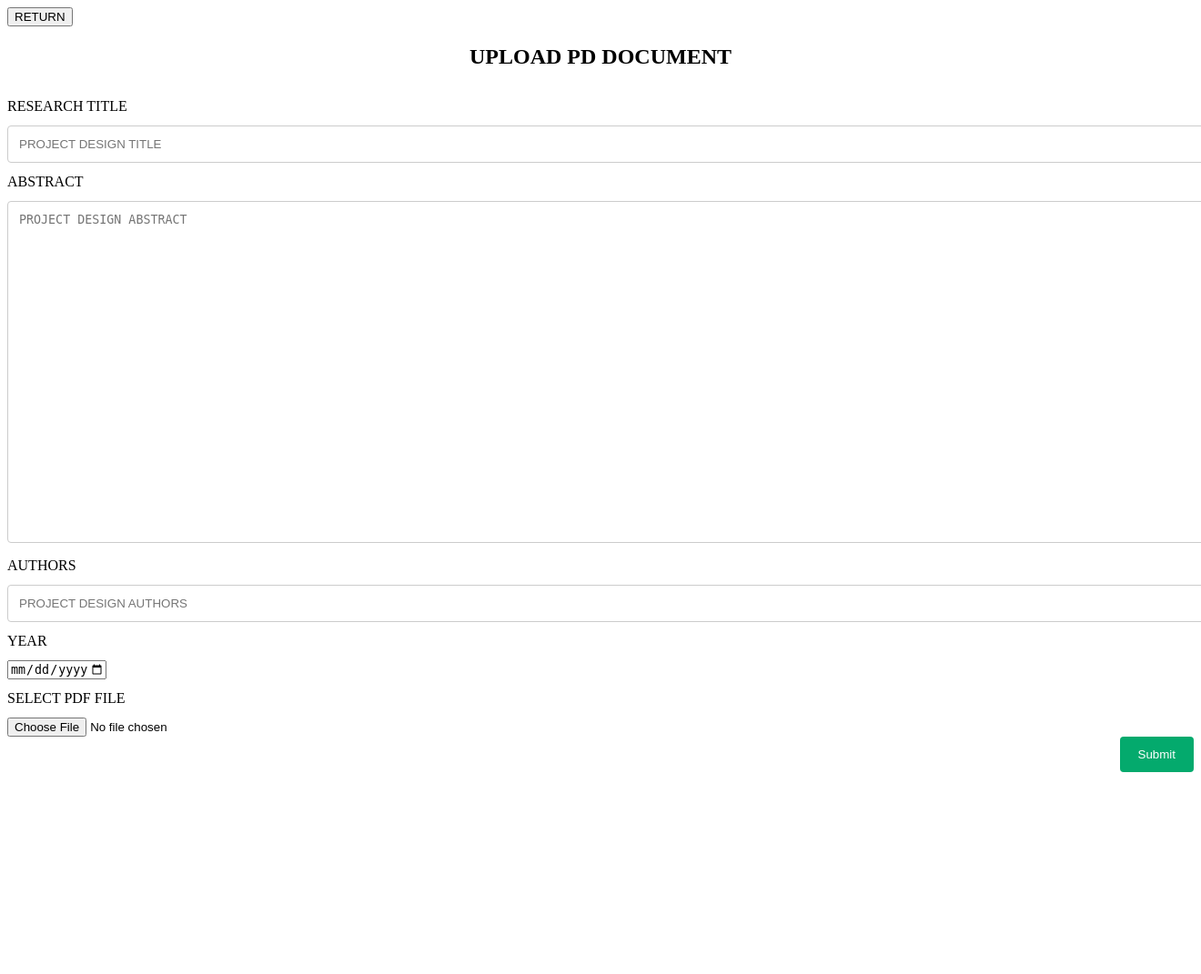
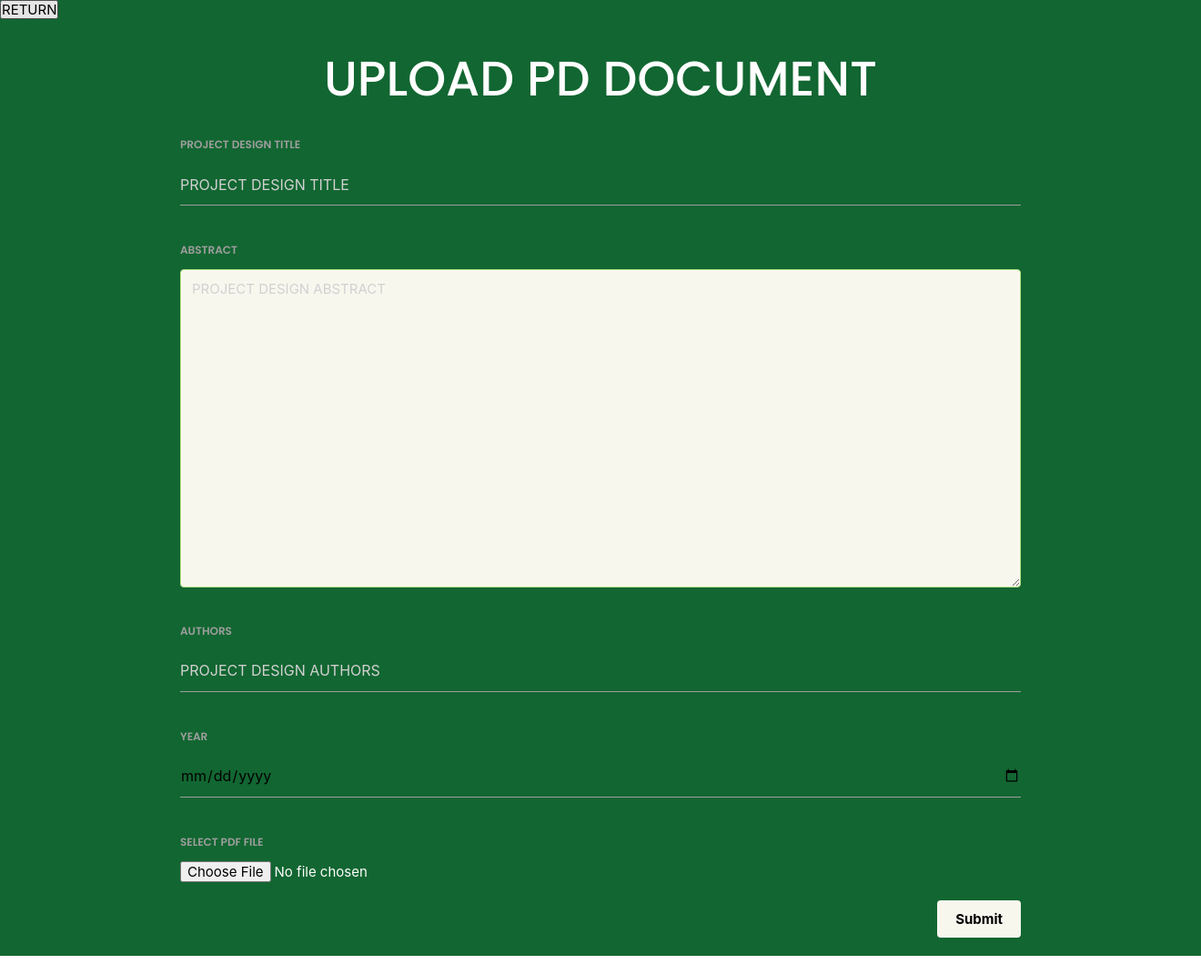
Before and after one commit to isaacsapelino/PDArchiver, a Django app: page /search/upload/ in a window 1320 px wide; the page is wider, and only the part inside the window is pictured. Shown: that part at 91% size. Before the commit the page ends 849 px from the top of that part, so only its background shows below. Run offline with Django 4.2, Linux system fonts and the light colour scheme; the visitor is signed in with stand-in values (Sample User, id 1); some web fonts are replaced.

Commit message:
Edited upload page

```diff
--- a/assets/css/main.css
+++ b/assets/css/main.css
@@ -6,7 +6,8 @@
 }
 
 .loginPage {
-    background-image: url("/static/img/loginBG.svg"), url("/static/img/greenbg.jpg");
+  background-image: url("/static/img/loginBG.svg"),
+    url("/static/img/greenbg.jpg");
   background-repeat: no-repeat, no-repeat;
   background-size: auto, cover;
   height: 100vh;
@@ -18,11 +19,10 @@
 
 .loginPageWrapperHeader {
   padding-left: 5em;
-
 }
 
 h4 {
-    font-family: 'Now', sans-serif !important;
+  font-family: "Now", sans-serif !important;
   font-weight: 700;
   font-size: 25pt;
   color: white;
@@ -33,7 +33,7 @@ h4 {
   flex-direction: row;
 }
 
-.loginPageImage{
+.loginPageImage {
   position: relative;
   width: 50em;
   padding-left: 8em;
@@ -43,7 +43,7 @@ h4 {
   width: 34em;
 }
 
-.loginPageScreen{
+.loginPageScreen {
   background-color: green;
 }
 
@@ -61,7 +61,7 @@ h4 {
   padding-top: 1em;
   padding-left: 2em;
   padding-right: 2em;
-    font-family: 'Now', sans-serif;
+  font-family: "Now", sans-serif;
   font-size: 13pt;
 }
 
@@ -83,7 +83,7 @@ h4 {
   align-items: center;
   justify-content: center;
   padding: 0.75em;
-    font-family: 'Now', sans-serif !important;
+  font-family: "Now", sans-serif !important;
   font-weight: 700;
   font-size: 14pt;
 }
@@ -97,7 +97,7 @@ h4 {
 }
 
 .loginDialogLabel {
-    font-family: 'Now', sans-serif !important;
+  font-family: "Now", sans-serif !important;
   font-weight: 700;
   font-size: 14pt !important;
   color: black !important;
@@ -105,25 +105,24 @@ h4 {
 
 .loginBtn {
   border-radius: 5px;
-    font-family: 'Now', sans-serif !important;
+  font-family: "Now", sans-serif !important;
   font-weight: 700;
   font-size: 13pt !important;
   text-transform: capitalize !important;
 }
 
-.input-field input[type=text]:focus,
-.input-field input[type=password]:focus,
-.input-field input[type=text].valid,
-.input-field input[type=password].valid {
+.input-field input[type="text"]:focus,
+.input-field input[type="password"]:focus,
+.input-field input[type="text"].valid,
+.input-field input[type="password"].valid {
   border-bottom: 1px solid #000 !important;
   box-shadow: 0 1px 0 0 #000 !important;
 }
 
-
 .loginContainerHandler {
   display: flex;
   align-items: center;
-    overflow:hidden;
+  overflow: hidden;
   transition: 1.25s;
   position: relative;
   height: 21em;
@@ -135,7 +134,7 @@ h4 {
   margin: 0.5em;
   border-radius: 1em;
   border-color: rgba(220, 53, 69, 1);
-    color: rgba(114, 28, 36,1);
+  color: rgba(114, 28, 36, 1);
   display: flex;
   align-items: center;
   justify-content: center;
@@ -160,7 +159,7 @@ h4 {
 .isHidden {
   visibility: hidden;
   opacity: 0;
-    position:absolute;
+  position: absolute;
   transition: 1s;
 }
 
@@ -178,7 +177,6 @@ h4 {
 .isSelected {
   text-decoration: underline !important;
 }
-
 
 /* END OF LOGIN PAGE */
 /* REGISTER PAGE CSS */
@@ -228,7 +226,7 @@ h4 {
 }
 
 .registerDialogLabel {
-    font-family: 'Now', sans-serif !important;
+  font-family: "Now", sans-serif !important;
   font-weight: 700;
   font-size: 16pt !important;
   color: black !important;
@@ -247,12 +245,12 @@ h4 {
 
 .registerPasswordToolTip .registerPasswordToolTipText {
   visibility: hidden;
-    position:absolute;
+  position: absolute;
   left: 7em;
   top: 3.3em;
   border-radius: 1em;
   z-index: 1;
-    background-color: #251B37;
+  background-color: #251b37;
   color: white;
   padding: 0.5em;
   width: 32em;
@@ -265,9 +263,12 @@ h4 {
 /*END OF REGISTER PAGE*/
 /* HOME SEARCH PAGE CSS */
 .homePage {
-    background-color: #2d9817;
+    background: #b6e388;
+    font-family: "Montserrat";
+  font-weight: bold;
   height: 138vh;
 }
+
 .topnav-right {
   float: right;
 }
@@ -277,3 +278,79 @@ h4 {
 }
 
 /*END OF HOME SEARCH PAGE*/
+
+
+/*UPLOAD PAGE*/
+
+.uploadPage {
+    background: #126631;
+    font-weight: bold;
+    color: #fefefe;
+    font-family: 'Poppins', sans-serif;
+}
+
+{
+  box-sizing: border-box;
+}
+
+input[type=text], select, textarea {
+  width: 100%;
+  padding: 12px;
+  border: 1px solid #b6e388;
+  background-color: #f8f7ee;
+  border-radius: 4px;
+  resize: vertical;
+}
+
+label {
+  padding: 12px 12px 12px 0;
+  display: inline-block;
+}
+
+input[type=submit] {
+  background-color: #f8f7ee;
+  color: black;
+  font-weight: bold;
+  padding: 12px 20px;
+  border: none;
+  border-radius: 4px;
+  cursor: pointer;
+  float: right;
+}
+
+input[type=submit]:hover {
+
+.container {
+  border-radius: 5px;
+  background-color: #f2f2f2;
+  padding: 20px;
+}
+
+.col-25 {
+  float: left;
+  width: 25%;
+  margin-top: 6px;
+}
+
+.col-75 {
+  float: left;
+  width: 75%;
+  margin-top: 6px;
+}
+
+/* Clear floats after the columns */
+.row:after {
+  content: "";
+  display: table;
+  clear: both;
+}
+
+/* Responsive layout - when the screen is less than 600px wide, make the two columns stack on top of each other instead of next to each other */
+@media screen and (max-width: 600px) {
+  .col-25, .col-75, input[type=submit] {
+    width: 100%;
+    margin-top: 0;
+  }
+}
+
+/*END UPLOAD PAGE*/
--- a/search/templates/home.html
+++ b/search/templates/home.html
@@ -39,12 +39,12 @@
             </button>
             <div class="collapse navbar-collapse" id="navbarNavAltMarkup">
                 <div class="topnav-right">
+                    <a href="{% url 'upload' %}"><i class="fa fa-upload" style="font-size:20px" ></i>  UPLOAD  &nbsp</a>
                     <a href="#"><i class="fa fa-fw fa-user" style="font-size:20px" ></i> PROFILE &nbsp</a>
                     <a href="{% url 'logout' %}"><i class="fa fa-sign-out" style="font-size:20px" > </i>LOGOUT  &nbsp</a>
+
             </div>
-                <div class="topnav-left">
-                     <a href="{% url 'upload' %}"><i class="fa fa-upload" style="font-size:20px" ></i>  UPLOAD  &nbsp</a>
-                </div>
+
 
 
               </div>
--- a/search/templates/upload.html
+++ b/search/templates/upload.html
@@ -1,73 +1,14 @@
+{% extends 'base.html' %} {% load static %} {% block content %}
 <!DOCTYPE html>
 <html>
 <head>
-<meta name="viewport" content="width=device-width, initial-scale=1">
-<style>
-{
-  box-sizing: border-box;
-}
-
-input[type=text], select, textarea {
-  width: 100%;
-  padding: 12px;
-  border: 1px solid #ccc;
-  border-radius: 4px;
-  resize: vertical;
-}
-
-label {
-  padding: 12px 12px 12px 0;
-  display: inline-block;
-}
-
-input[type=submit] {
-  background-color: #04AA6D;
-  color: white;
-  padding: 12px 20px;
-  border: none;
-  border-radius: 4px;
-  cursor: pointer;
-  float: right;
-}
-
-input[type=submit]:hover {
-
-.container {
-  border-radius: 5px;
-  background-color: #f2f2f2;
-  padding: 20px;
-}
-
-.col-25 {
-  float: left;
-  width: 25%;
-  margin-top: 6px;
-}
-
-.col-75 {
-  float: left;
-  width: 75%;
-  margin-top: 6px;
-}
-
-/* Clear floats after the columns */
-.row:after {
-  content: "";
-  display: table;
-  clear: both;
-}
-
-/* Responsive layout - when the screen is less than 600px wide, make the two columns stack on top of each other instead of next to each other */
-@media screen and (max-width: 600px) {
-  .col-25, .col-75, input[type=submit] {
-    width: 100%;
-    margin-top: 0;
-  }
-}
-</style>
+  <link rel="preconnect" href="https://fonts.googleapis.com">
+  <link rel="preconnect" href="https://fonts.gstatic.com" crossorigin>
+  <link href="https://fonts.googleapis.com/css2?family=Poppins:ital,wght@0,300;0,500;0,600;1,400&display=swap" rel="stylesheet">
+  <meta name="viewport" content="width=device-width, initial-scale=1">
 </head>
 <body>
-
+<div class=uploadPage>
 <div class="return">
   <div class="row">
     <div class="col-25">
@@ -81,7 +22,7 @@ input[type=submit]:hover {
 <div class="container">
     <div class="row">
       <div class="col-25">
-        <label for="researchTitle">RESEARCH TITLE</label>
+        <label for="researchTitle">PROJECT DESIGN TITLE</label>
       </div>
       <div class="col-75">
         <input type="text" id="researchTitle" name="Research Title" placeholder="PROJECT DESIGN TITLE">
@@ -133,3 +74,4 @@ input[type=submit]:hover {
 
 </body>
 </html>
+{% endblock %}
```
Lines whose indentation alone changed are shown as unchanged.
